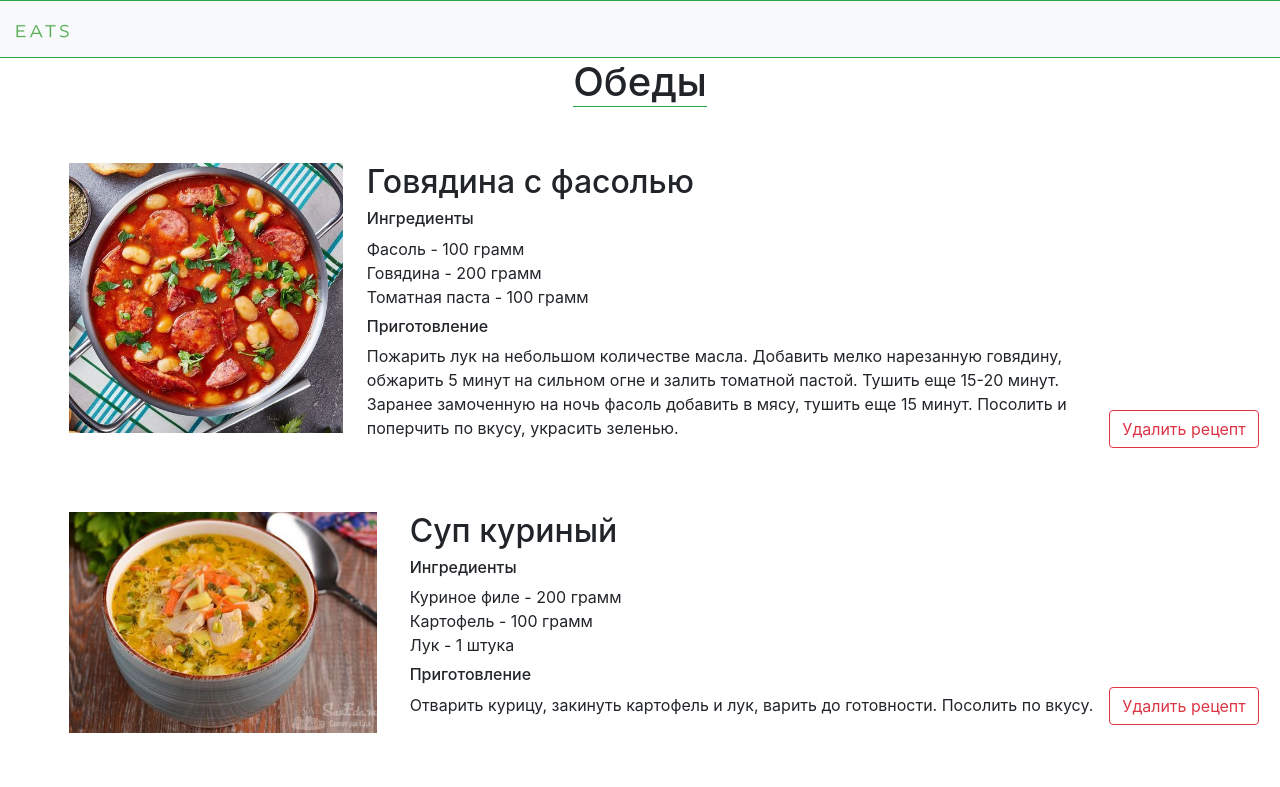
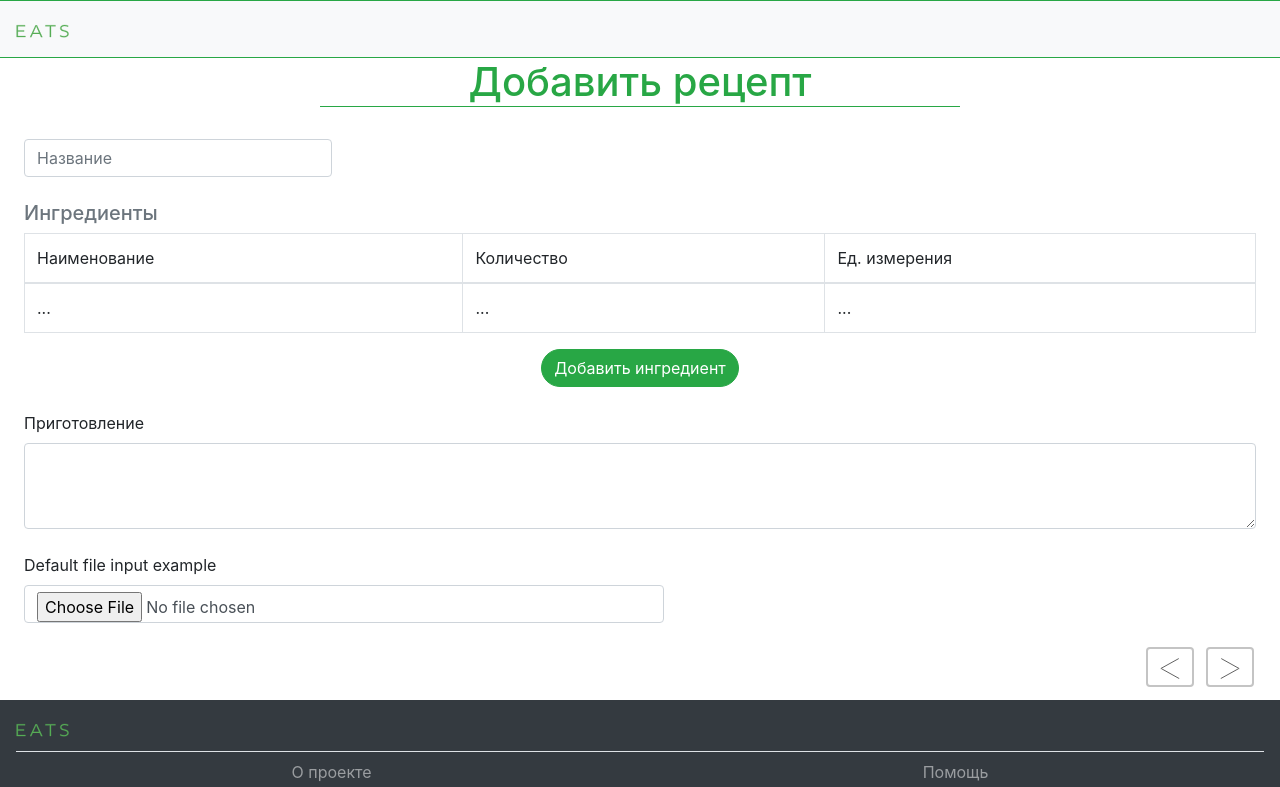
Before and after one commit to LizaSluzhaeva/EatsProject, a Vue app: page / in a window 1280 px wide. Shown: the top 787 px of the page. Built offline with nearby package versions, Linux system fonts and the light colour scheme.

Commit message:
feat: add recipe creating component

```diff
--- a/src/App.vue
+++ b/src/App.vue
@@ -13,8 +13,9 @@
 <!--      <ModalAddRecipeToSelection></ModalAddRecipeToSelection>-->
 <!--      <ListOfCollections></ListOfCollections>-->
 <!--      <ModalAddCollection></ModalAddCollection>-->
-      <ListOfRecipeInCollection></ListOfRecipeInCollection>
+<!--      <ListOfRecipeInCollection></ListOfRecipeInCollection>-->
 <!--      <ListOfCustomRecipes></ListOfCustomRecipes>-->
+      <CreateRecipe></CreateRecipe>
     </div>
     <div>
       <ButtonsToScroll></ButtonsToScroll>
@@ -36,8 +37,9 @@ import ButtonsToScroll from "@/components/ButtonsToScroll";
 // import ModalAddRecipeToSelection from "@/components/ModalAddRecipeToSelection";
 // import ListOfCollections from "@/components/ListOfCollections";
 // import ModalAddCollection from "@/components/ModalAddCollection";
-import ListOfRecipeInCollection from "@/components/ListOfRecipeInCollection";
+// import ListOfRecipeInCollection from "@/components/ListOfRecipeInCollection";
 // import ListOfCustomRecipes from "@/components/ListOfCustomRecipes";
+import CreateRecipe from "@/components/CreateRecipe";
 
 export default {
   name: 'App',
@@ -53,9 +55,10 @@ export default {
     ButtonsToScroll,
     // ModalAddRecipeToSelection,
     // ListOfCollections
-    ListOfRecipeInCollection
+    // ListOfRecipeInCollection
     // ModalAddCollection
-    // ListOfCustomRecipes
+    // ListOfCustomRecipes,
+    CreateRecipe
 
   },
   methods: {
--- /dev/null
+++ b/src/components/CreateRecipe.vue
@@ -0,0 +1,56 @@
+<template>
+  <div>
+    <div class="d-flex flex-row justify-content-center">
+      <h1 style="text-align: center" class="text-success border-bottom border-success w-50">Добавить рецепт</h1>
+    </div>
+    <div class="m-4">
+      <input class="form-control w-25" id="exampleFormControlInput1" placeholder="Название">
+    </div>
+    <div class="ml-4 mr-4">
+      <h5 class="text-secondary">Ингредиенты</h5>
+        <table class="table align-middle table-bordered border-secondary">
+          <thead>
+          <tr>
+            <td>
+              Наименование
+            </td>
+            <td>
+              Количество
+            </td>
+            <td>
+              Ед. измерения
+            </td>
+          </tr>
+          </thead>
+          <tbody>
+          <tr>
+            <td>...</td>
+            <td>...</td>
+            <td>...</td>
+          </tr>
+          </tbody>
+        </table>
+      <div class="d-flex flex-row justify-content-center">
+        <button type="button" class="btn btn-success" style="border-radius: 45px">Добавить ингредиент</button>
+      </div>
+    </div>
+    <div class="m-4">
+      <label for="exampleFormControlTextarea1" class="form-label">Приготовление</label>
+      <textarea class="form-control" id="exampleFormControlTextarea1" rows="3"></textarea>
+    </div>
+    <div class="m-4 w-50">
+      <label for="formFile" class="form-label">Default file input example</label>
+      <input class="form-control" type="file" id="formFile">
+    </div>
+  </div>
+</template>
+
+<script>
+export default {
+  name: "CreateRecipe"
+}
+</script>
+
+<style scoped>
+
+</style>
--- a/src/components/ModalAddCollection.vue
+++ b/src/components/ModalAddCollection.vue
@@ -6,7 +6,7 @@
           <h5 class="modal-title border-bottom border-success">Создать подборку</h5>
         </div>
         <div class="modal-body">
-          <div class="input-group-text" id="btnGroupAddon2">Название</div>
+          <input class="form-control" id="exampleFormControlInput1" placeholder="Название">
         </div>
         <div class="modal-footer d-flex flex-row justify-content-around">
           <button type="button" class="btn btn-success">Добавить</button>
```
